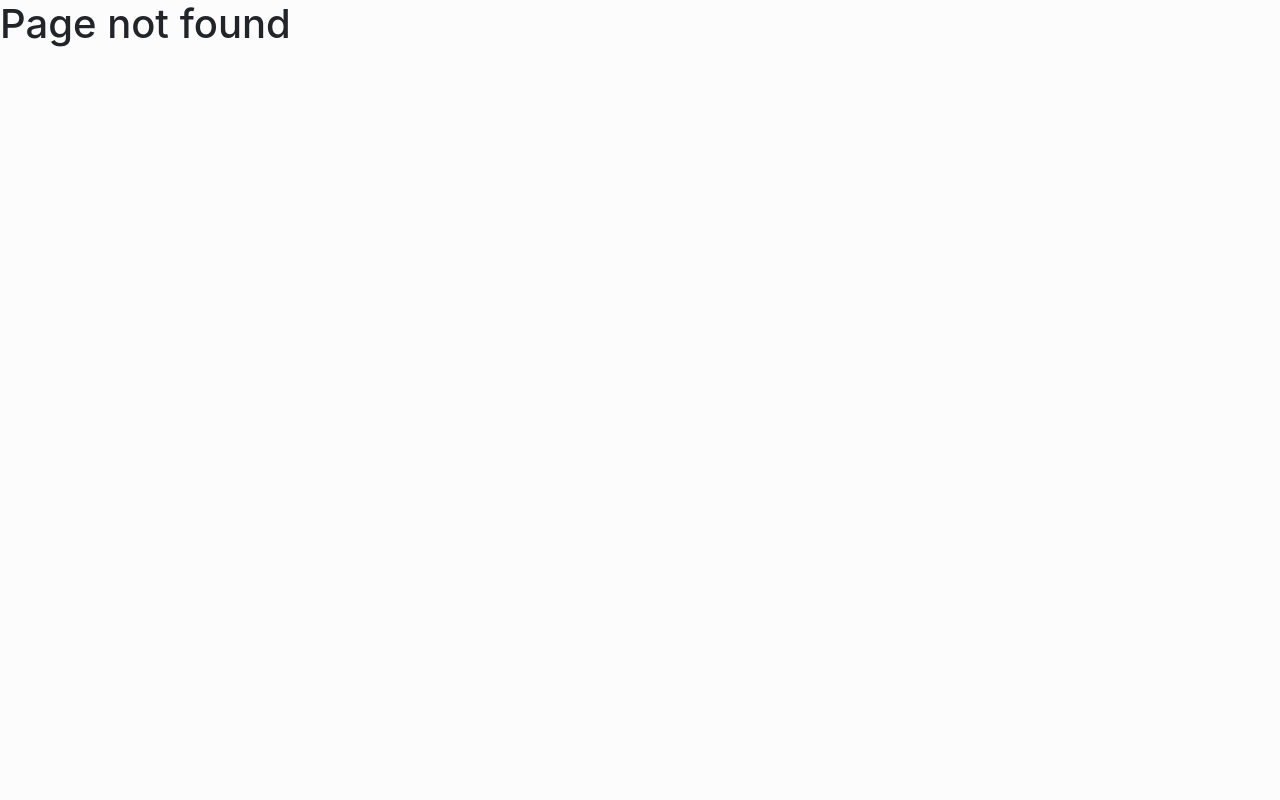
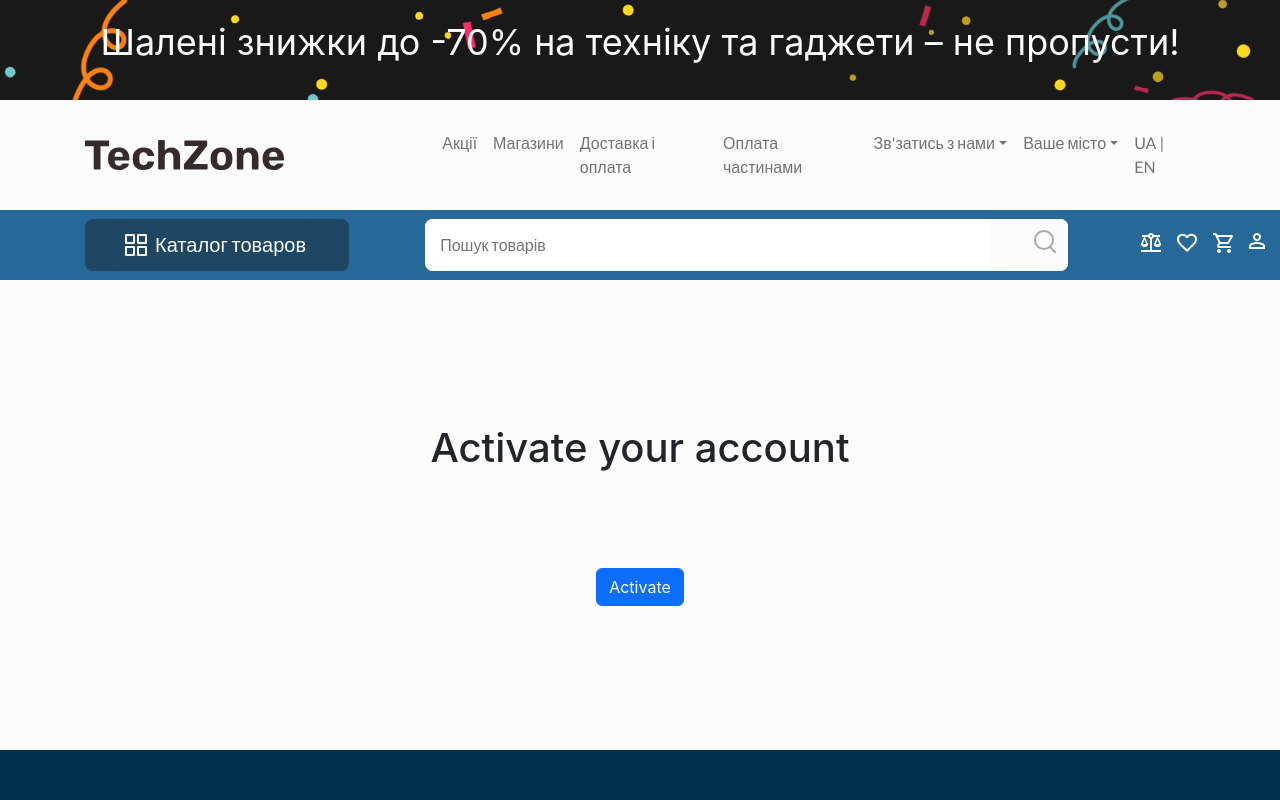
Before and after one commit to TestProjectTeam2/TestProject_Team2, a React (Create React App) app in the folder Frontend/: page /activate/1/1 in a window 1280 px wide. Before the commit this address had no page. Shown: the top 800 px of the page. Built offline with nearby package versions, Linux system fonts and the light colour scheme.

Commit message:
added headline to button and fix path in App.js

```diff
--- a/Frontend/src/components/Activate/Activate.js
+++ b/Frontend/src/components/Activate/Activate.js
@@ -4,7 +4,6 @@ import { Navigate, useParams } from 'react-router-dom';
 import { useDispatch } from 'react-redux';
 
 import { useMutation } from "../../hooks/useMutation";
-import { authenticateUser } from '../../store/actions/auth';
 
 export const Activate = () => {
 
@@ -40,7 +39,10 @@ export const Activate = () => {
 
 	return (
 	<div className="activate d-flex justify-content-center align-items-center my-5">
-		<Button type="button" onClick={verifyAccount}>Activate your account</Button>
+		<div className="activate-container text-center p-5">
+			<h1 className="my-5">Activate your account</h1>
+			<Button type="button"  className="my-5" onClick={verifyAccount}>Activate</Button>
+		</div>
 	</div>
 	)
 }
--- a/Frontend/src/containers/App.js
+++ b/Frontend/src/containers/App.js
@@ -21,7 +21,7 @@ function App() {
               <Route path='/favorite' element={<Favorite />} />
           </Route> */}
           {/* <Route path='/product-list' element={<ProductList />} /> */}
-			<Route path='/login/activate/:uid/:token' element={<Activate/>} />
+			<Route path='/activate/:uid/:token' element={<Activate/>} />
         </Route>
         <Route path='*' element={<Error />} />
       </Routes>
```
